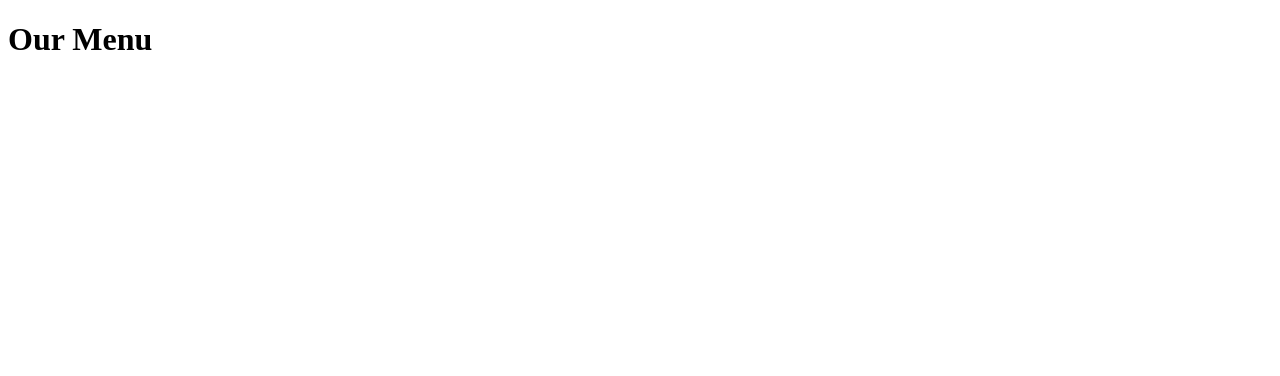
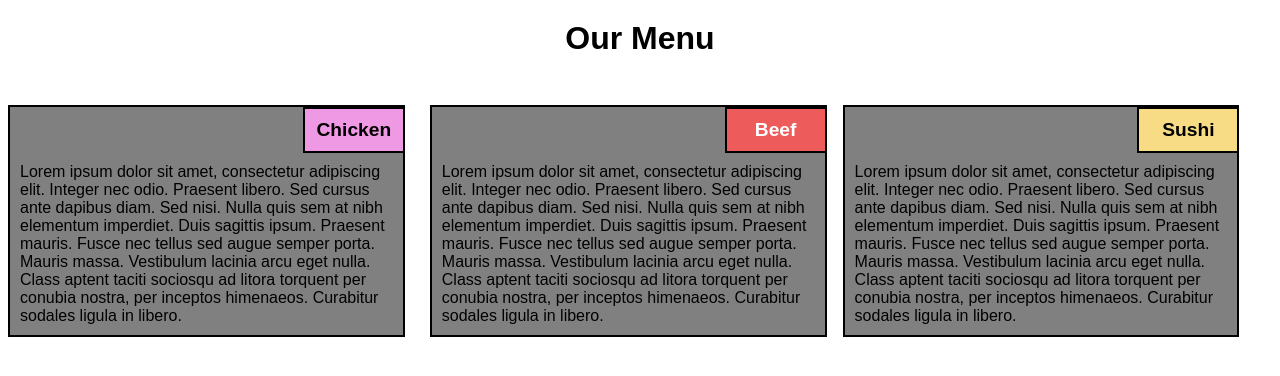
Before and after one commit to fjch100/Coursera-Test, a plain HTML site: page modulo2_asignment/index.html in a window 1280 px wide. Drawn offline with Linux system fonts and the light colour scheme.

Commit message:
update assignment 2

```diff
--- /dev/null
+++ b/modulo2_asignment/css/styles.css
@@ -0,0 +1,96 @@
+
+* {
+	box-sizing: border-box;
+	margin: 0px;
+	padding: 0px;
+	font-family: Arial, Helvetica, sans-serif;
+	-webkit-margin-before: 0; -webkit-margin-after: 0;
+
+}
+
+#heading {
+	text-align: center;
+	margin: 20px;
+	margin-bottom: 40px;
+}
+.division {
+	float: left;
+	background: grey;
+	border: 2px solid black;
+	margin: 8px;
+
+}
+
+
+.smtitle {
+	float: right;
+	font-size: 120%;
+	width:100px;
+	text-align: center;
+	padding: 10px 10px 10px 10px;
+	border: 2px solid black;
+	border-right: 0px;
+	font-weight: bold;
+
+}
+#sm1 {
+	background-color: #ef99e4;
+
+}
+#sm2 {
+	background-color: #ed5c5a;
+	color: white;
+}
+#sm3 {
+	background-color: #f7dc85;
+}
+
+.parrafo {
+	clear: right;
+	padding: 10px;
+
+}
+
+/* BIG DEVICES  */
+/* MEDIUM DEVICES */
+@media(min-width: 992px) {
+	#div1 {
+		width: 31%;
+	}
+	#div2 {
+		width: 31%;
+		margin-left: 17px;
+	}
+	#div3 {
+		width: 31%;
+
+	}
+}
+
+/* MEDIUM DEVICES */
+@media (min-width: 768px) and (max-width: 991px) {
+	#div1 {
+		width: 48%;
+	}
+	#div2 {
+		width: 48%;
+		margin-left: 8px;
+	}
+	#div3 {
+		width: 98%;
+	}
+}
+
+/* SMALL DEVICES */
+@media (max-width: 767px) {
+	#div1 {
+		width: 95%;
+	}
+	#div2 {
+		width: 95%;
+		margin-left: 8px;
+	}
+	#div3 {
+		width: 95%;
+	}
+}
--- a/modulo2_asignment/index.html
+++ b/modulo2_asignment/index.html
@@ -3,7 +3,22 @@
   <head>
     <meta charset="utf-8">
     <title>Coursera Module 2 Assignment</title>
+    <link rel="stylesheet" href="css/styles.css">
   </head>
   <body>
-  	<h1>Our Menu</h1>
+  	<h1 id="heading">Our Menu</h1>
+  	<div>
+  		<div class="division", id="div1" >
+  			<p class="smtitle", id="sm1">Chicken</p>
+  			<p class="parrafo">Lorem ipsum dolor sit amet, consectetur adipiscing elit. Integer nec odio. Praesent libero. Sed cursus ante dapibus diam. Sed nisi. Nulla quis sem at nibh elementum imperdiet. Duis sagittis ipsum. Praesent mauris. Fusce nec tellus sed augue semper porta. Mauris massa. Vestibulum lacinia arcu eget nulla. Class aptent taciti sociosqu ad litora torquent per conubia nostra, per inceptos himenaeos. Curabitur sodales ligula in libero.</p>
+  		</div>
+  		<div class="division", id="div2" >
+  			<p class="smtitle" , id="sm2">Beef</p>
+  			<p class="parrafo">Lorem ipsum dolor sit amet, consectetur adipiscing elit. Integer nec odio. Praesent libero. Sed cursus ante dapibus diam. Sed nisi. Nulla quis sem at nibh elementum imperdiet. Duis sagittis ipsum. Praesent mauris. Fusce nec tellus sed augue semper porta. Mauris massa. Vestibulum lacinia arcu eget nulla. Class aptent taciti sociosqu ad litora torquent per conubia nostra, per inceptos himenaeos. Curabitur sodales ligula in libero. </p>
+  		</div>
+  		<div class="division", id="div3">
+  			<p class="smtitle", id="sm3">Sushi</p>
+  			<p class="parrafo">Lorem ipsum dolor sit amet, consectetur adipiscing elit. Integer nec odio. Praesent libero. Sed cursus ante dapibus diam. Sed nisi. Nulla quis sem at nibh elementum imperdiet. Duis sagittis ipsum. Praesent mauris. Fusce nec tellus sed augue semper porta. Mauris massa. Vestibulum lacinia arcu eget nulla. Class aptent taciti sociosqu ad litora torquent per conubia nostra, per inceptos himenaeos. Curabitur sodales ligula in libero.</p>
+  		</div>
+  	</div>
   </body>
```
